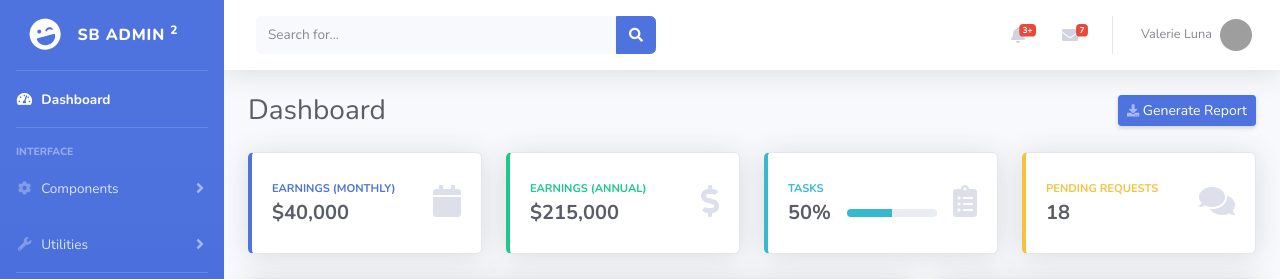
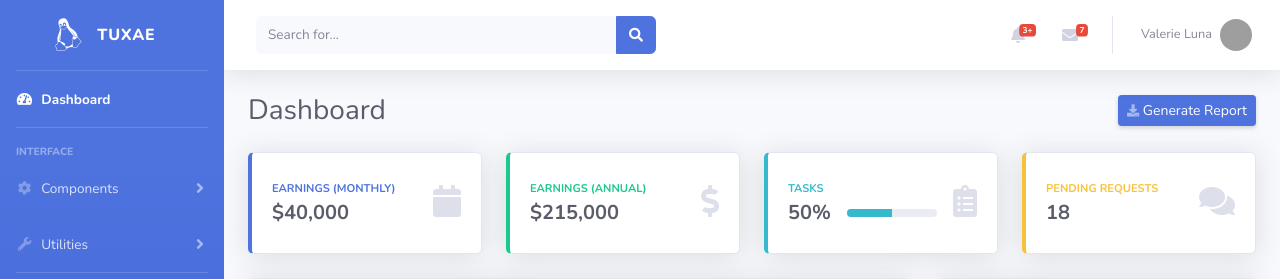
Before and after one commit to Tuxae/Tuxae-Jupyter-Manager, a Flask app: page / in a window 1280 px wide. Shown: the top 279 px of the page. Run offline with Flask 2, Linux system fonts and the light colour scheme; some libraries are stand-ins or nearby versions; grey boxes are pictures that could not be loaded.

Commit message:
Update fontawesome icon

```diff
--- a/app/templates/index.html
+++ b/app/templates/index.html
@@ -10,9 +10,9 @@
     <!-- Sidebar - Brand -->
     <a class="sidebar-brand d-flex align-items-center justify-content-center" href="index.html">
       <div class="sidebar-brand-icon rotate-n-15">
-        <i class="fas fa-laugh-wink"></i>
+        <i class="fab fa-linux" style="font-weight: 200"></i>
       </div>
-      <div class="sidebar-brand-text mx-3">SB Admin <sup>2</sup></div>
+      <div class="sidebar-brand-text mx-3">TUXAE</div>
     </a>
 
     <!-- Divider -->
```
